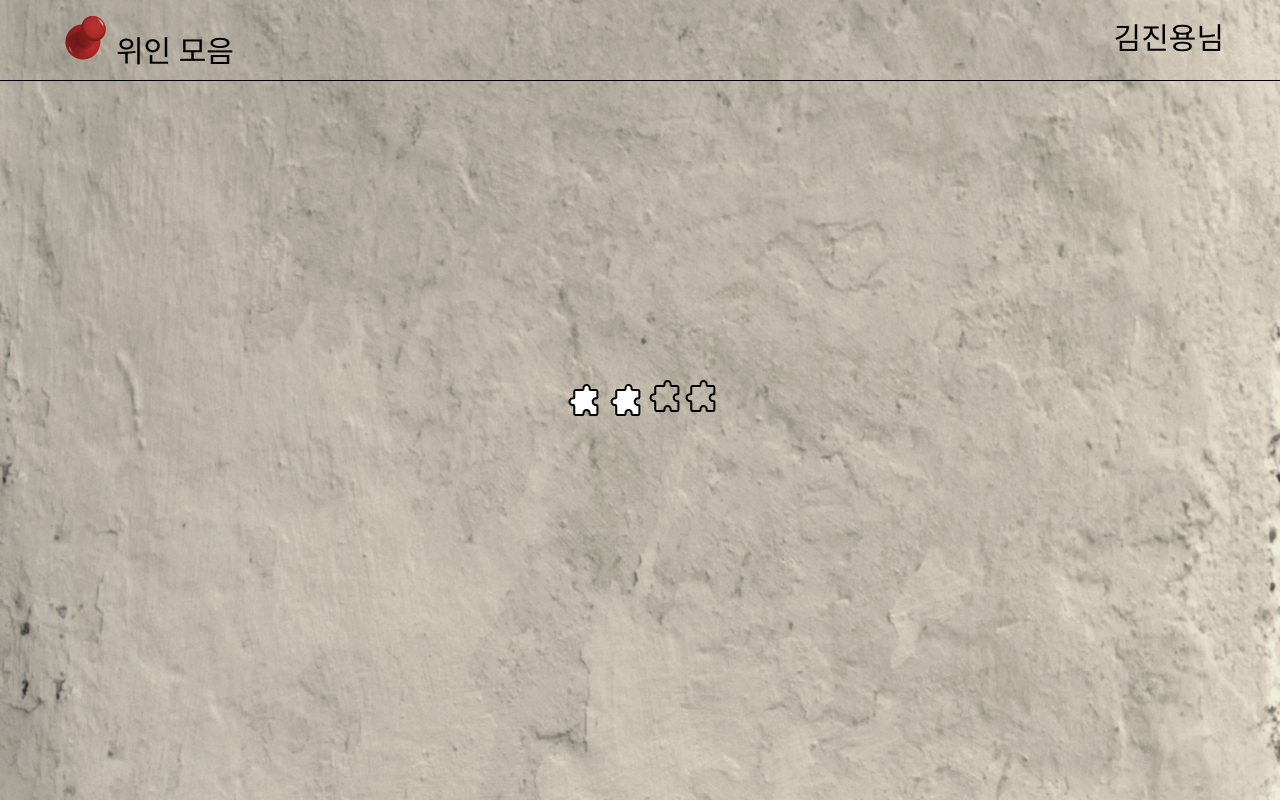
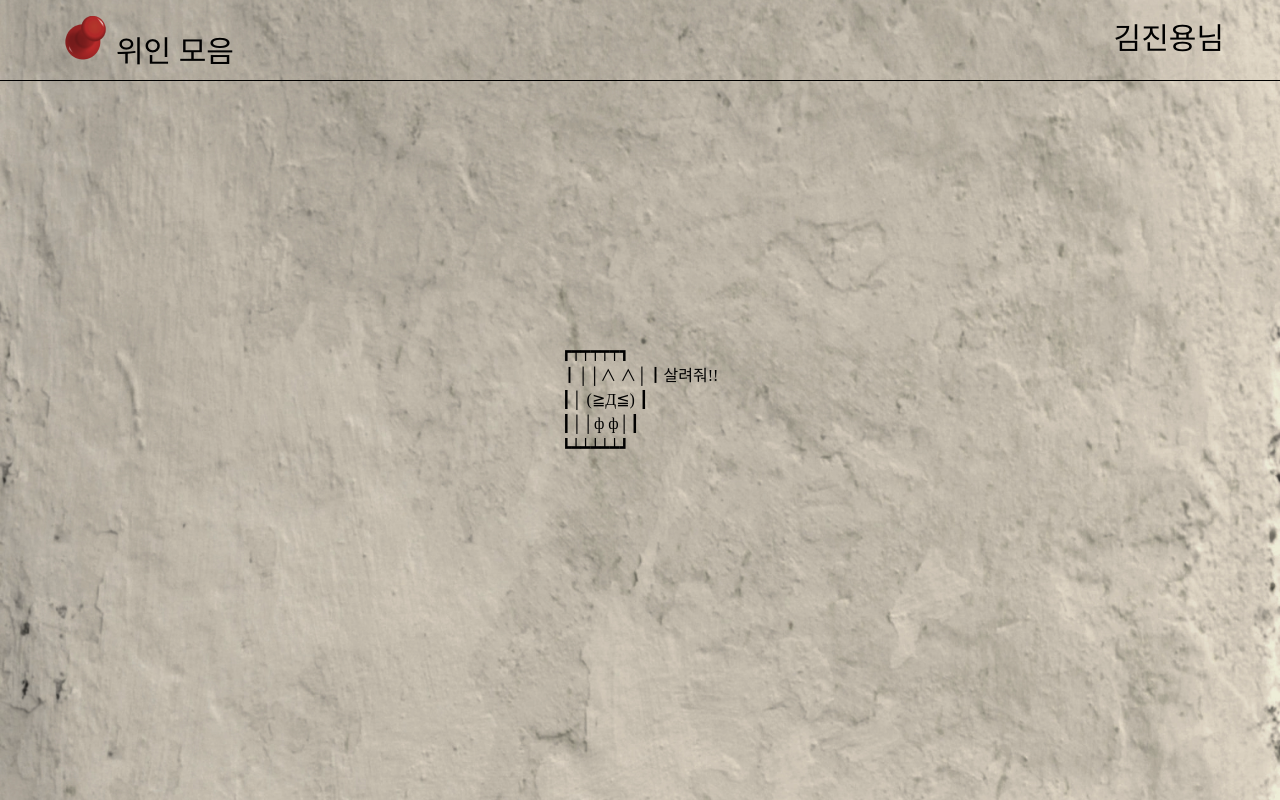
Before and after one commit to 2024-Summer-Bootcamp-teamC/Frontend, a React (Vite) app: page / in a window 1280 px wide. Built offline with nearby package versions, Linux system fonts and the light colour scheme; a web font is replaced by a local one.

Commit message:
[chore] app.tsx 원상복구

```diff
--- a/src/App.tsx
+++ b/src/App.tsx
@@ -1,15 +1,19 @@
 import React from 'react';
 import './index.css';
 import NavBar from './components/NavBar';
-import Puzzle from './components/Puzzle';
 
 const App: React.FC = () => {
   return (
     <div className="flex items-center justify-center min-h-screen font-songmyung">
       <div className="App">
           <NavBar />
-          <Puzzle />
-
+          <div className="content">
+              <h1 className="">   ┏┯┯┯┯┯┓</h1>
+              <h1 className="">   ┃││∧ ∧│┃살려줘!!</h1>
+              <h1 className="">   ┃│  (≧Д≦)  ┃</h1>
+              <h1 className="">   ┃││ф  ф│┃</h1>
+              <h1 className="">   ┗┷┷┷┷┷┛</h1>
+          </div>
       </div>
     </div>
   );
```
